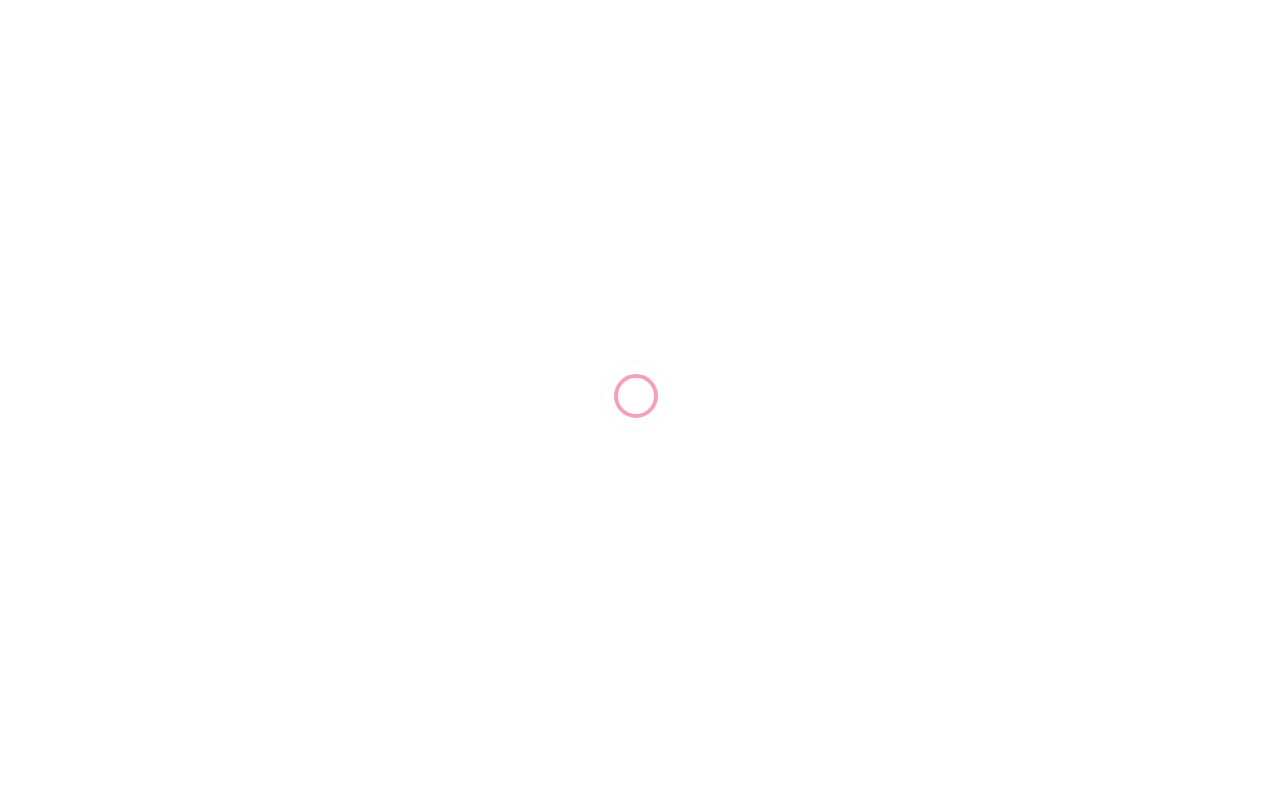
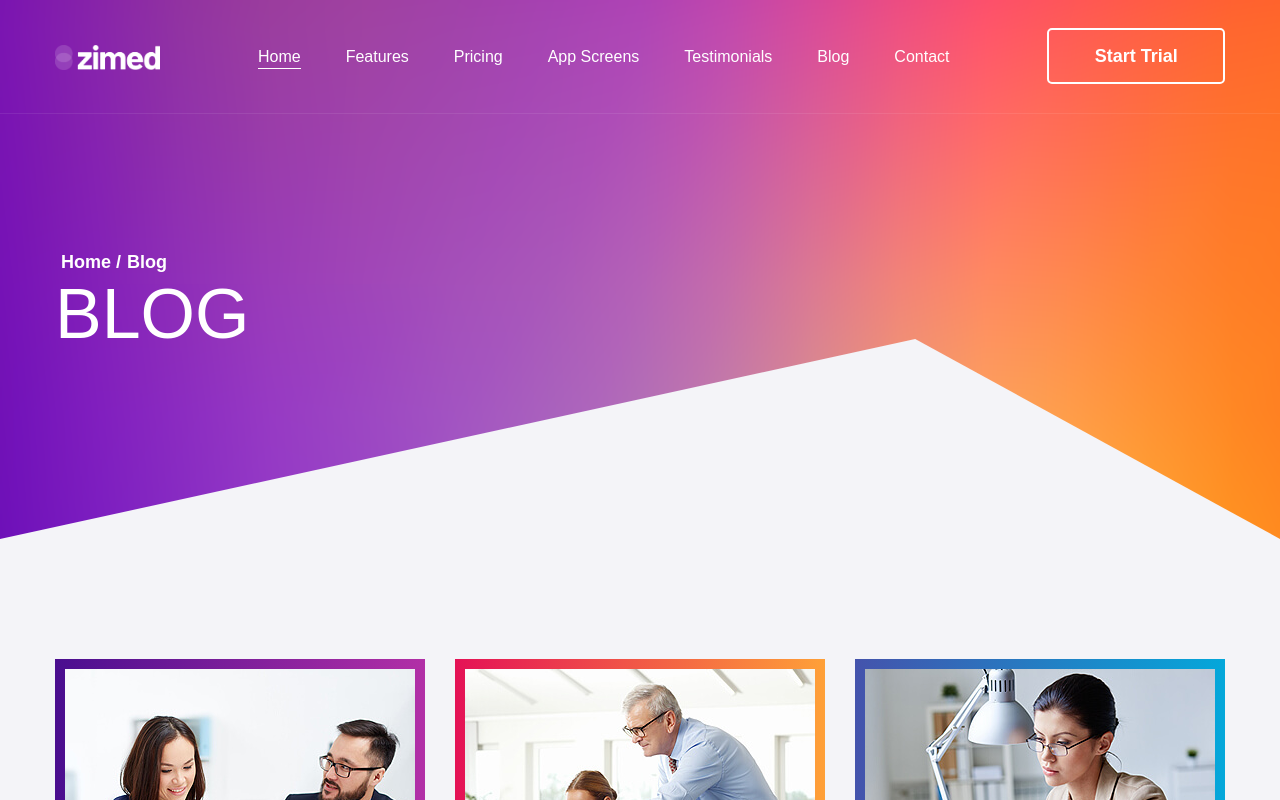
Before and after one commit to themebon/next-zimed, a Next.js app: page /blog in a window 1280 px wide. Shown: the top 800 px of the page. Built offline with nearby package versions, Linux system fonts and the light colour scheme.

Commit message:
Update Layout.js

```diff
--- a/components/Layout.js
+++ b/components/Layout.js
@@ -1,6 +1,5 @@
 import React from 'react';
 import Head from 'next/head';
-import Preloader from "./Preloader";
 
 const Layout = (props) => {
     return(
@@ -22,8 +21,6 @@ const Layout = (props) => {
 
             </Head>
 
-            <Preloader />
-
             <div className="page-wrapper">
 
             {props.children}
```
